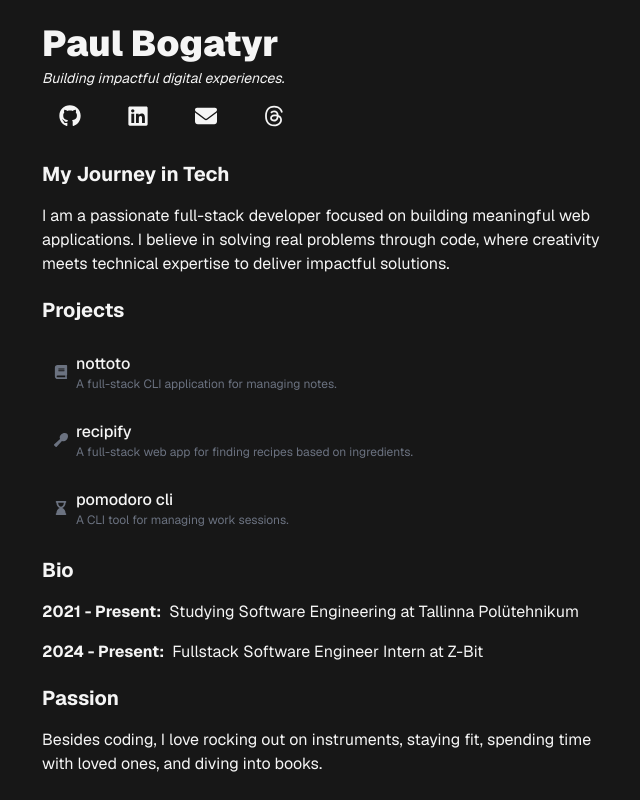
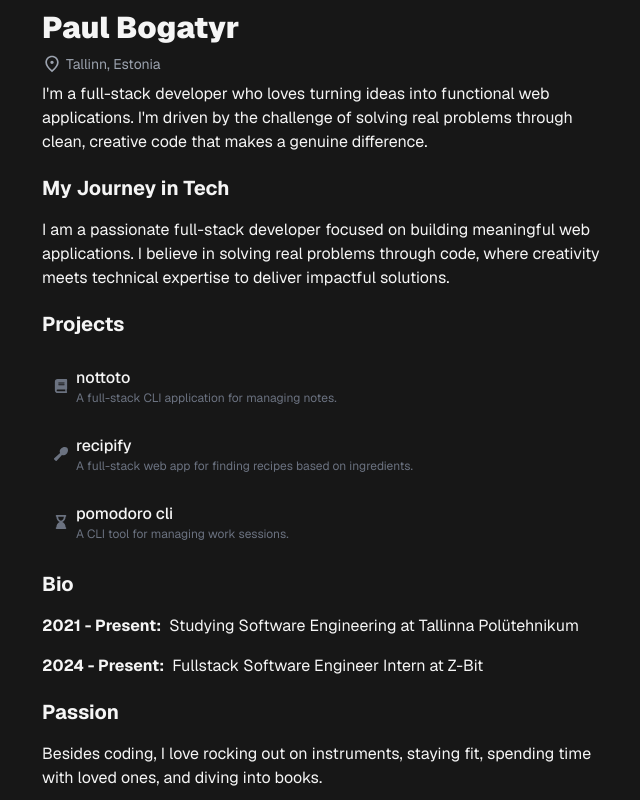
Before and after one commit to paulbgtr/paulbg, a Next.js app: page / in a window 1280 px wide. Shown: the whole page, without its empty margins (310-950 px from the left). Built offline with nearby package versions, Linux system fonts and the light colour scheme.

Commit message:
chore: simplify header

```diff
--- a/src/components/Header.tsx
+++ b/src/components/Header.tsx
@@ -1,31 +1,22 @@
-import { ReactNode } from "react";
-import Image from "next/image";
-import pfp from "/public/pfp.jpeg";
+import { MdOutlinePlace } from "react-icons/md";
 
-export const Header = ({
-  title,
-  description,
-  image,
-  children,
-}: {
-  title: string;
-  description: string;
-  image?: boolean;
-  children?: ReactNode;
-}) => {
+export const Header = () => {
   return (
     <section className="flex gap-8">
-      {/* {image && (
-        <div className="avatar">
-          <div className="w-24 h-24 rounded-full ring ring-primary ring-offset-base-100 ring-offset-2">
-            <Image src={pfp} alt={title} />
-          </div>
-        </div>
-      )} */}
-      <div className="space-y-1">
-        <h1 className="text-4xl font-black">{title}</h1>
-        <p className="text-sm italic">{description}</p>
-        {children}
+      <div className="space-y-2">
+        <h1 className="text-3xl font-black">Paul Bogatyr</h1>
+
+        <span className="flex items-center gap-1 text-gray-400">
+          <MdOutlinePlace size="20" />
+          <p className="text-sm">Tallinn, Estonia</p>
+        </span>
+
+        <p>
+          I&apos;m a full-stack developer who loves turning ideas into
+          functional web applications. I&apos;m driven by the challenge of
+          solving real problems through clean, creative code that makes a
+          genuine difference.
+        </p>
       </div>
     </section>
   );
```
